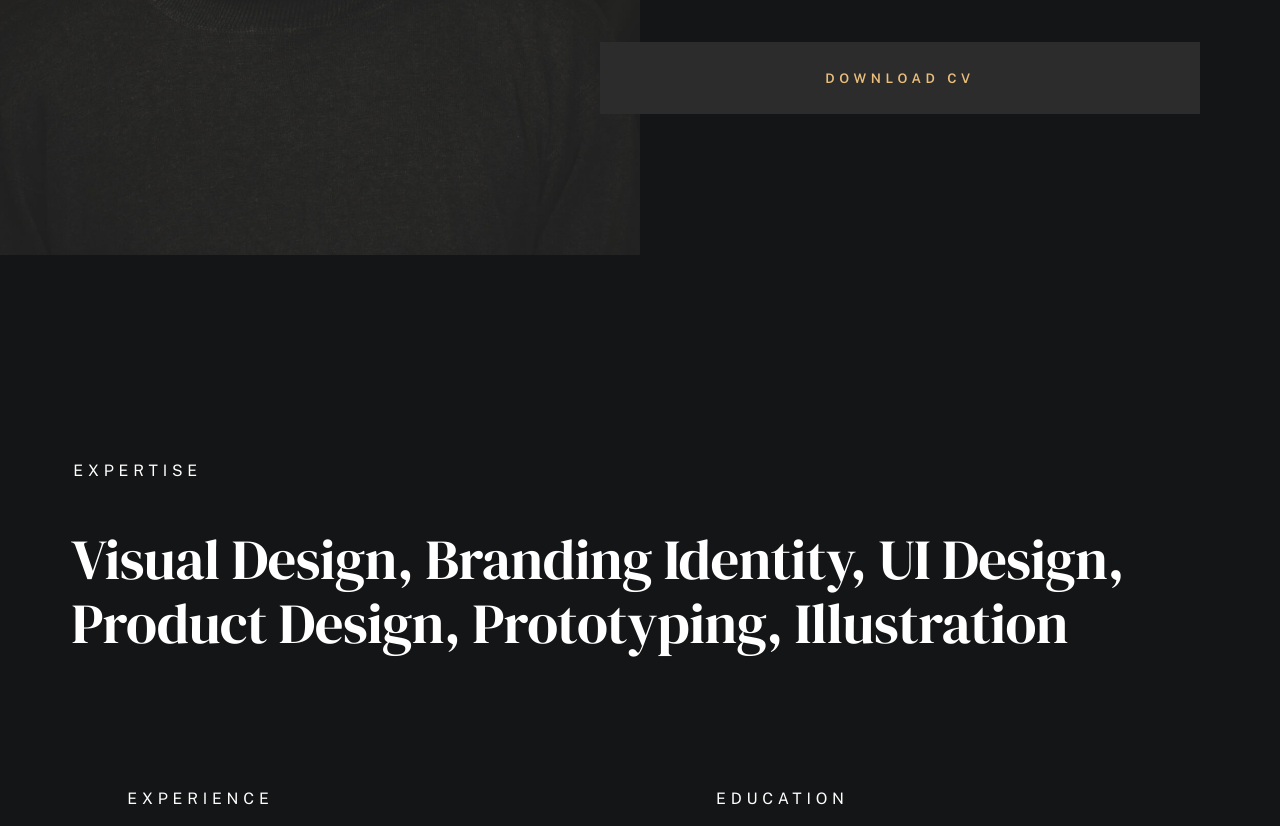
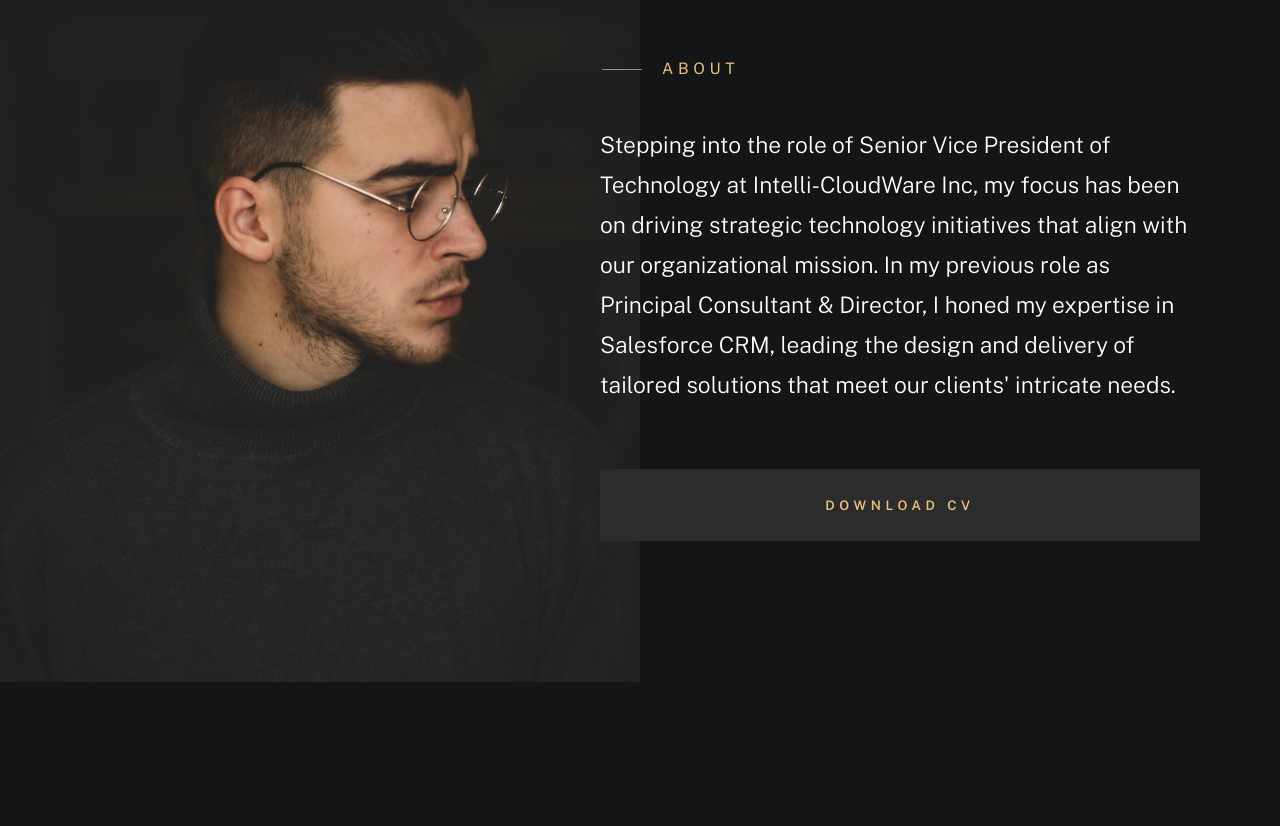
Before and after one commit to GitHubJanardhan/JKANDALA-PORTFOLIO, a plain HTML site: page index.html in a window 1280 px wide. Shown: the part 1560-2386 px from the top of the page. Drawn offline with nearby package versions, Linux system fonts and the light colour scheme; a web font is replaced by a local one.

Commit message:
Update index.html

```diff
--- a/index.html
+++ b/index.html
@@ -5,7 +5,7 @@
     <!--- basic page needs
     ================================================== -->
     <meta charset="utf-8">
-    <title>Luther</title>
+    <title>JANARDHAN KANDALA</title>
     <meta name="description" content="">
     <meta name="author" content="">
 
@@ -92,11 +92,11 @@
                         </div>
 
                         <h1 class="text-huge-title">
-                            I am Luther, <br>
-                            a digital designer <br>
-                            & frontend <br>
+                            I am JANARDHAN KANDAL, <br>
+                            a Salesforce Consultant <br>
+                            & Salesforce Marketing Developer <br>
                             developer based <br>
-                            in Somewhere.
+                            in Intelli-Cloudware CANADA
                         </h1>
                     </div>
 
@@ -135,11 +135,11 @@
                                 About
                             </h2>
                             <p class="attention-getter" data-animate-el>
-                                Lorem ipsum dolor sit amet, consectetur adipiscing elit, sed do eiusmod
-                                tempor incididunt ut labore et dolore magna aliqua. Ut enim ad minim
-                                veniam, quis nostrud exercitation ullamco laboris nisi ut aliquip ex
-                                ea commodo consequat. Duis aute irure dolor in reprehenderit in voluptate
-                                velit esse cillum dolore eu fugiat nulla pariatur.
+                                Stepping into the role of Senior Vice President of Technology at Intelli-CloudWare Inc,
+                                my focus has been on driving strategic technology initiatives that align with our organizational mission.
+                                In my previous role as Principal Consultant & Director,
+                                I honed my expertise in Salesforce CRM, leading the design and delivery of tailored solutions that meet our clients' intricate needs.
+
                             </p>
                             <a href="#0" class="btn btn--medium u-fullwidth" data-animate-el>Download CV</a>
 
@@ -154,12 +154,12 @@
                         <h2 class="text-pretitle" data-animate-el>Expertise</h2>
 
                         <ul class="skills-list h1" data-animate-el>
-                            <li>Visual Design</li>
-                            <li>Branding Identity</li>
-                            <li>UI Design</li>
-                            <li>Product Design</li>
-                            <li>Prototyping</li>
-                            <li>Illustration</li>
+                            <li>Sales Cloud</li>
+                            <li>Service Cloud</li>
+                            <li>Account Engagement</li>
+                            <li>Salesforce Marketing Cloud</li>
+                            <li>Salesforce CPQ</li>
+                            <li>Data Architecture</li>
                         </ul>
 
                     </div>
```
